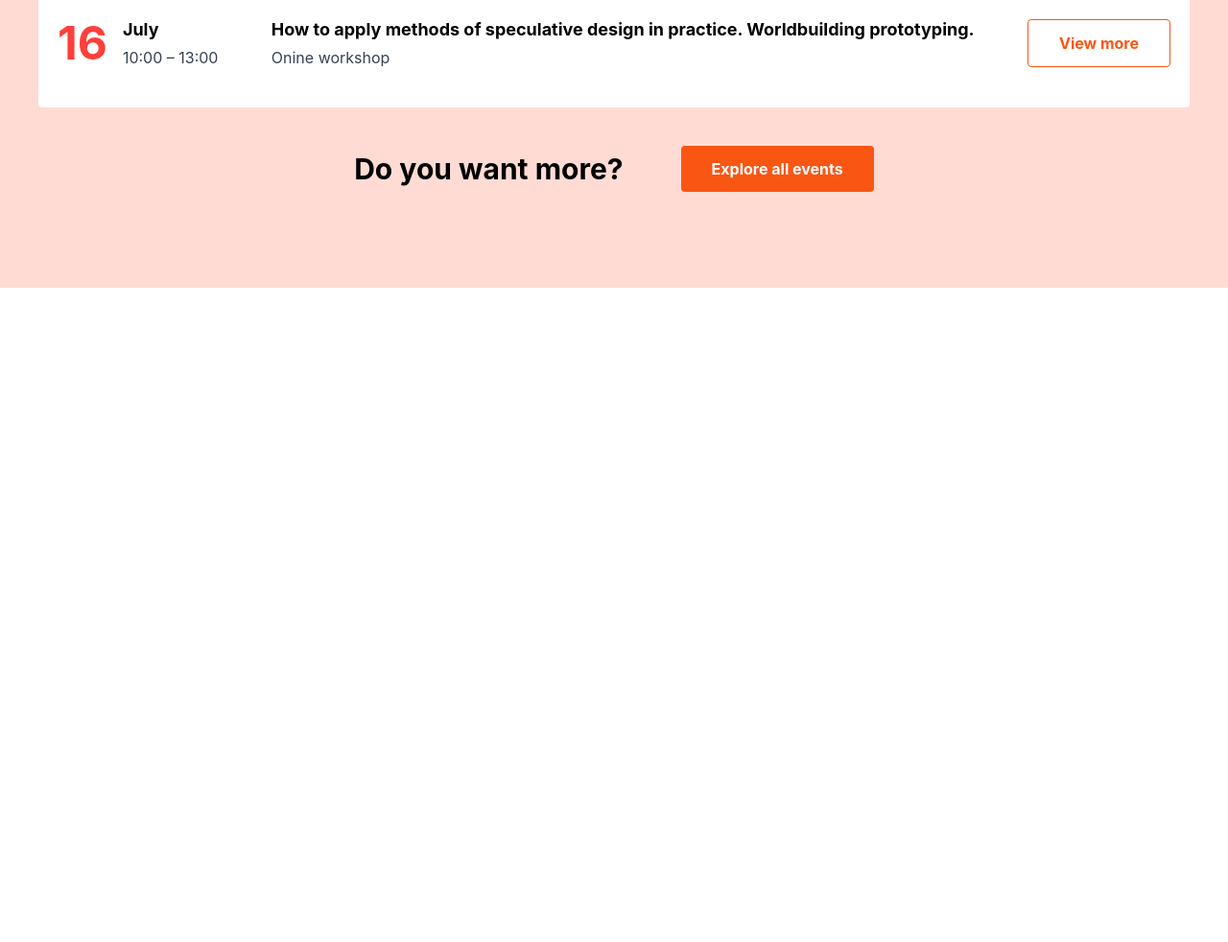
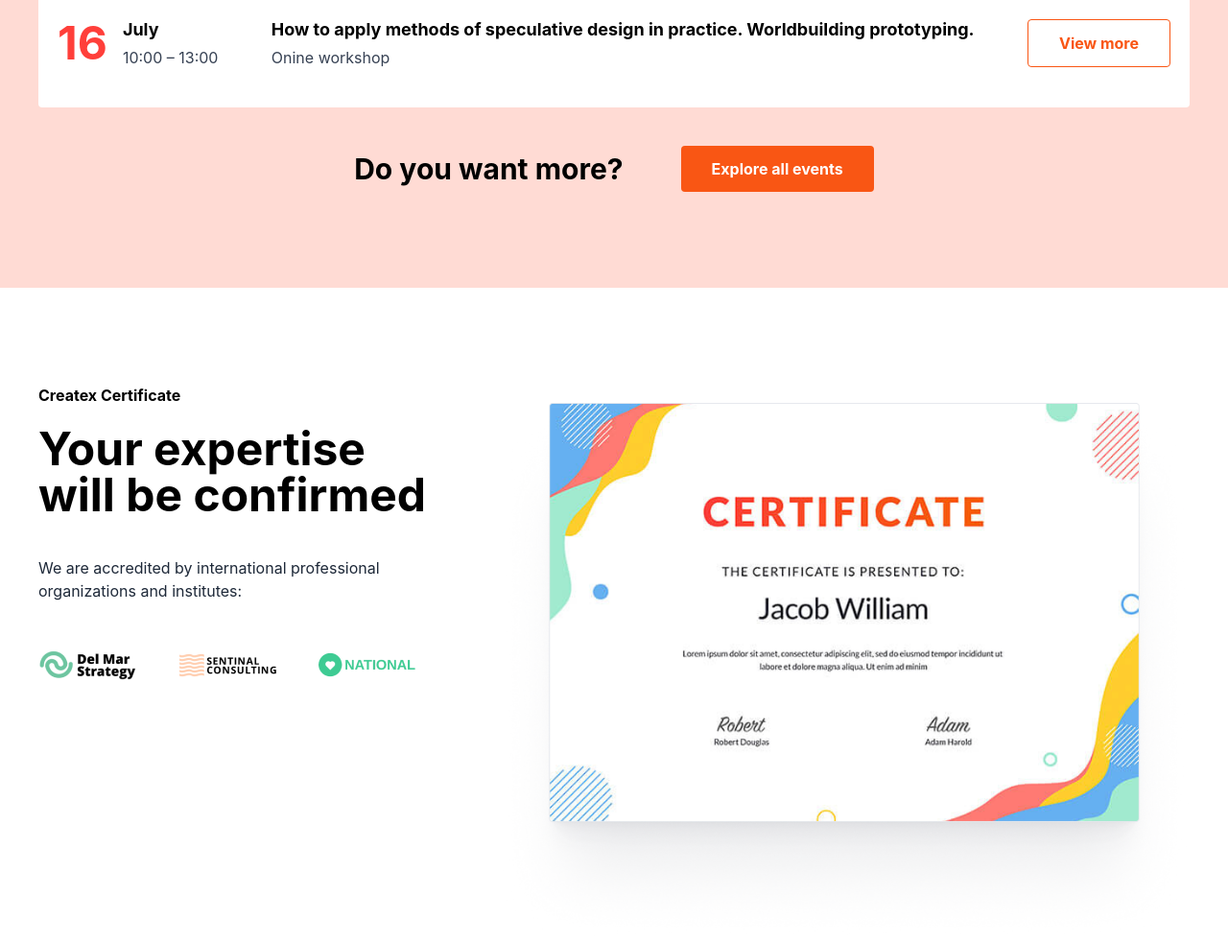
Before and after one commit to Vikingstrong/Home-Work-coop, a website: page index.html in a window 1280 px wide. Shown: the part 4244-5226 px from the top of the page at 96% size. Before the commit the page ends 4544 px from the top, so only its background shows below. Drawn offline with nearby package versions, Linux system fonts and the light colour scheme; files that its build step writes are made by us from their sources.

Commit message:
Add section 6 on page 1

```diff
--- a/index.html
+++ b/index.html
@@ -200,6 +200,20 @@
             </div>
         </div>
     </section>
+
+    <section class="max-w-300 m-auto flex flex-col lg:flex-row p-5 gap-10 lg:gap-0 lg:px-0 lg:py-25 lg:items-start relative justify-between">
+        <aside class="flex flex-col gap-5 lg:w-[35%]">
+            <h6 class="font-bold">Createx Certificate</h6>
+            <h2 class="text-3xl lg:text-5xl font-bold">Your expertise will be confirmed</h2>
+            <p class="text-gray-800 my-3 lg:my-5">We are accredited by international professional organizations and institutes:</p>
+            <div class="flex gap-5 lg:gap-10">
+                <img src="src/img/page1/section6/logo1.png" alt="">
+                <img src="src/img/page1/section6/logo2.png" alt="">
+                <img src="src/img/page1/section6/logo3.png" alt="">
+            </div>
+        </aside>
+        <img class="lg:w-[60%] lg:relative lg:top-5 lg:left-0 " src="src/img/page1/section6/img.png" alt="">
+    </section>
 </main>
 </body>
 </html>
```
Also changed, not shown: src/img/page1/section6/img.png (added), src/img/page1/section6/logo1.png (added), src/img/page1/section6/logo2.png (added), src/img/page1/section6/logo3.png (added).
